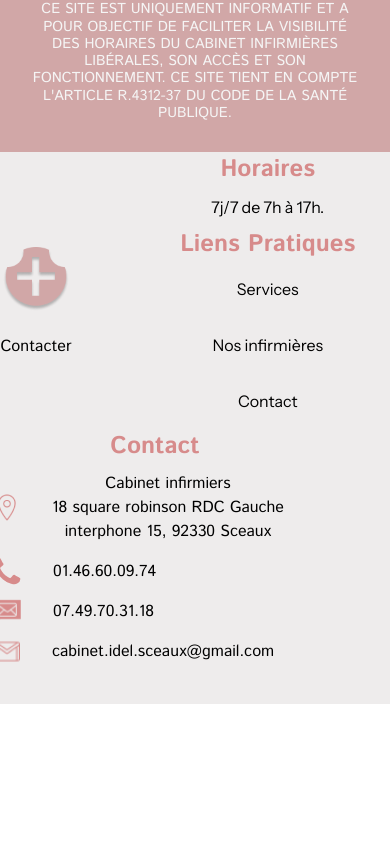
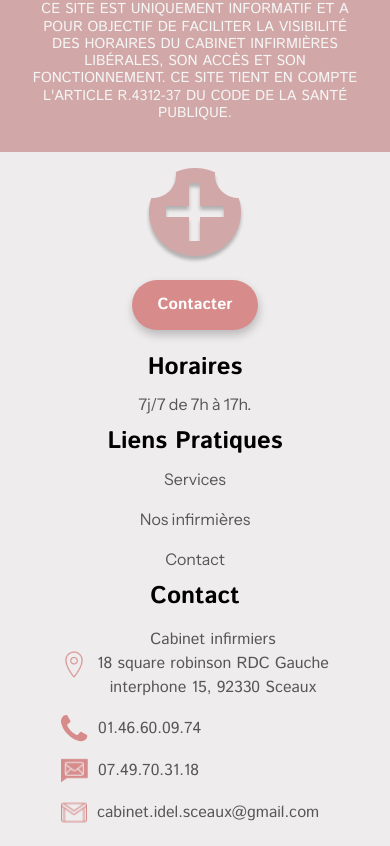
Before and after one commit to Cabinet-Infirmier/cabinet-infirmier-sceaux, a React (Vite) app: page / in a window 390 px wide. Shown: the part 5185-6031 px from the top of the page. Before the commit the page ends 5889 px from the top, so only its background shows below. Built offline with nearby package versions, Linux system fonts and the light colour scheme.

Commit message:
modify style

```diff
--- a/src/components/footer/Footer.jsx
+++ b/src/components/footer/Footer.jsx
@@ -5,6 +5,7 @@ import iconAddress from "../../assets/icons/icon-address.png";
 import iconPhone from "../../assets/icons/icon-phone.png";
 import iconEmail from "../../assets/icons/icon-email.png";
 import iconSms from "../../assets/icons/icon-sms.png";
+import Button from "../button/Button";
 
 export default function Footer() {
   return (
@@ -13,7 +14,7 @@ export default function Footer() {
         <NavLink to="/">
           <img className={styles.logo} src={iconLogo} alt="Logo Infirmiere" />
         </NavLink>
-        <button>Contacter</button>
+        <Button>Contacter</Button>
       </div>
       <div className={styles.container}>
         <h3>Horaires</h3>
--- a/src/components/footer/Footer.module.css
+++ b/src/components/footer/Footer.module.css
@@ -2,13 +2,24 @@
   width: 100%+ 9.6rem; /* Full width + padding on both sides */
   margin-left: -4.8rem;
   margin-right: -4.8rem;
-  padding: 0 5rem 2rem 0;
+  padding: 15px 5rem 2rem 0;
   display: flex;
   flex-direction: row;
   flex-wrap: wrap;
   align-items: center;
   justify-content: space-around;
   background-color: #eeecec;
+  font-family: "Istok Web", serif;
+}
+
+.footer ul,
+.footer p,
+.footerInfo {
+  color: #575555;
+}
+
+.footer h3 {
+  color: black;
 }
 
 .container {
@@ -28,7 +39,6 @@
   color: inherit;
   text-decoration: none;
   font-size: 1rem;
-  padding: 0.5rem 2rem;
   text-align: center;
 }
 
@@ -42,7 +52,7 @@
 }
 
 .footer .containerLogo img {
-  height: 4rem;
+  height: 6rem;
   margin: 1rem;
 }
 
@@ -57,4 +67,23 @@
   display: flex;
   justify-content: left;
   align-items: center;
+  margin-top: 15px;
 }
+
+.footerInfo img {
+  margin-right: 10px;
+}
+
+@media (max-width: 960px) {
+  .footer {
+    flex-direction: column;
+    width: 100%;
+    margin-left: 0;
+    margin-right: 0;
+    padding: 0 0 20px 0;
+  }
+
+  .containerLogo {
+    margin-bottom: 20px;
+  }
+}
```
